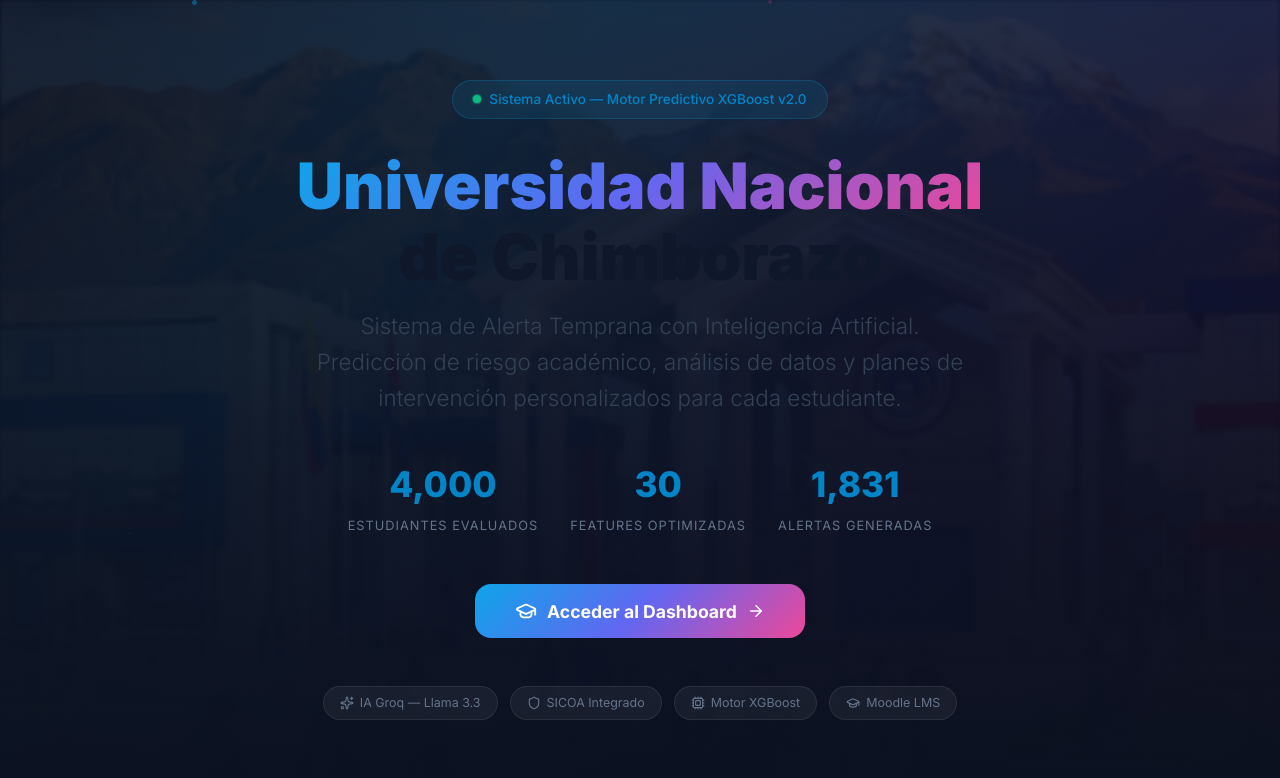
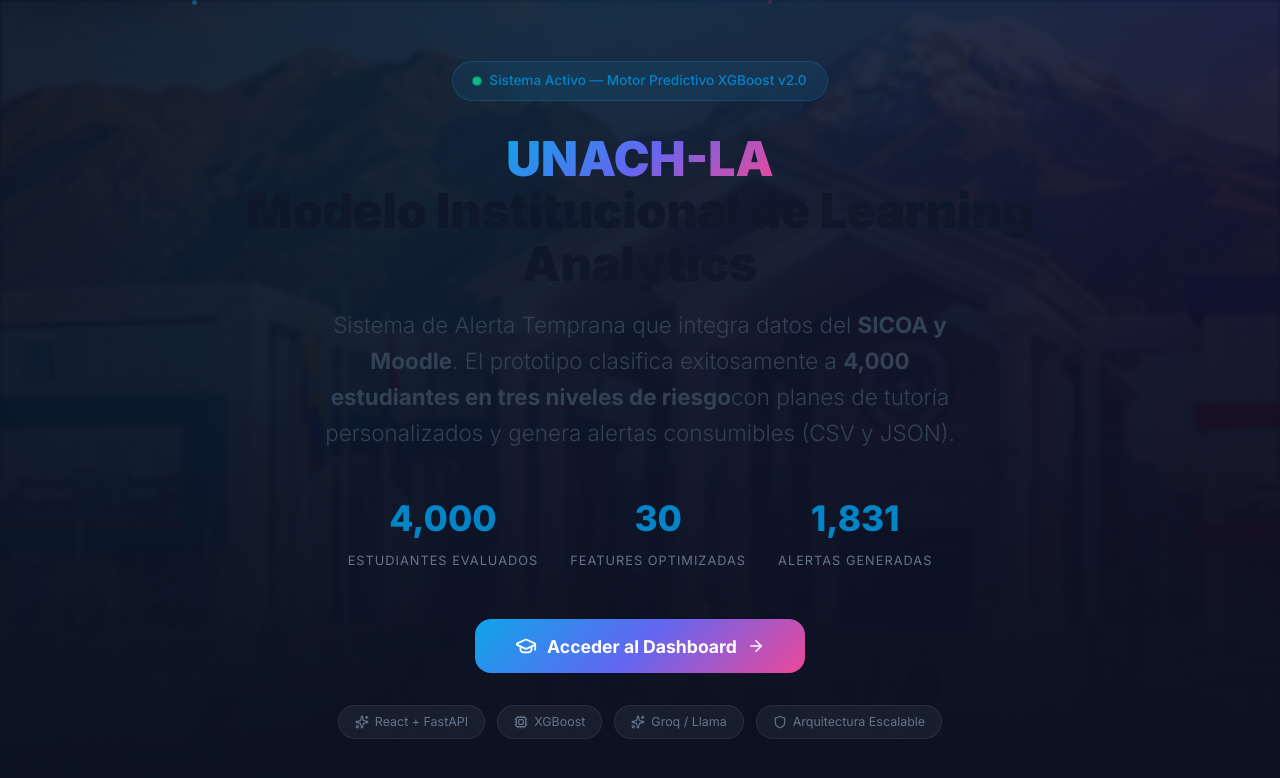
Before and after one commit to RubenCasa/PROTOTIPO_UNACH_LA, a React (Vite) app in the folder Proyecto_Final_UNACH_LA/06_Dashboard_React/: page / in a window 1280 px wide. Shown: the top 778 px of the page. Built offline with nearby package versions, Linux system fonts and the light colour scheme.

Commit message:
feat: actualización de métricas, textos de validación y resumen del proyecto UNACH-LA

```diff
--- a/Proyecto_Final_UNACH_LA/06_Dashboard_React/src/components/DataFusionView.jsx
+++ b/Proyecto_Final_UNACH_LA/06_Dashboard_React/src/components/DataFusionView.jsx
@@ -242,7 +242,9 @@ Formato esperado:
             <FileSpreadsheet size={24} color="var(--text-accent)" style={{ marginRight: 10 }} />
             Fusión Inteligente de Datos (SICOA + Moodle)
           </h1>
-          <p>Sube tus archivos académicos. La IA seleccionará las variables clave, los cruzará y generará análisis y planes de intervención.</p>
+          <p>
+            El pipeline de ETL procesa y fusiona eficazmente <strong>74,464 registros de actividad LMS</strong> con <strong>4,000 registros académicos SICOA</strong>, generando un dataset consolidado de <strong>89 variables (4,000 × 89)</strong>. La IA seleccionará las variables clave, los cruzará y generará análisis y planes de intervención.
+          </p>
         </div>
       </header>
 
--- a/Proyecto_Final_UNACH_LA/06_Dashboard_React/src/components/HeroSection.jsx
+++ b/Proyecto_Final_UNACH_LA/06_Dashboard_React/src/components/HeroSection.jsx
@@ -67,16 +67,16 @@ export default function HeroSection({ onEnterDashboard }) {
           <span>Sistema Activo — Motor Predictivo XGBoost v2.0</span>
         </div>
 
-        <h1 className="hero-title">
-          <span className="gradient-text">Universidad Nacional</span>
+        <h1 className="hero-title" style={{ fontSize: '3rem', marginBottom: '1rem' }}>
+          <span className="gradient-text">UNACH-LA</span>
           <br />
-          de Chimborazo
+          Modelo Institucional de Learning Analytics
         </h1>
 
         <p className="hero-subtitle">
-          Sistema de Alerta Temprana con Inteligencia Artificial.
-          Predicción de riesgo académico, análisis de datos y
-          planes de intervención personalizados para cada estudiante.
+          Sistema de Alerta Temprana que integra datos del <strong>SICOA y Moodle</strong>.
+          El prototipo clasifica exitosamente a <strong>4,000 estudiantes en tres niveles de riesgo</strong>
+          con planes de tutoría personalizados y genera alertas consumibles (CSV y JSON).
         </p>
 
         <div className="hero-stats">
@@ -100,18 +100,18 @@ export default function HeroSection({ onEnterDashboard }) {
           <ArrowRight size={18} />
         </button>
 
-        <div className="hero-tags">
+        <div className="hero-tags" style={{ marginTop: '2rem' }}>
           <span className="hero-tag">
-            <Sparkles size={14} /> IA Groq — Llama 3.3
+            <Sparkles size={14} /> React + FastAPI
           </span>
           <span className="hero-tag">
-            <Shield size={14} /> SICOA Integrado
+            <Cpu size={14} /> XGBoost
           </span>
           <span className="hero-tag">
-            <Cpu size={14} /> Motor XGBoost
+            <Sparkles size={14} /> Groq / Llama
           </span>
           <span className="hero-tag">
-            <GraduationCap size={14} /> Moodle LMS
+            <Shield size={14} /> Arquitectura Escalable
           </span>
         </div>
       </div>
--- a/Proyecto_Final_UNACH_LA/06_Dashboard_React/src/components/ModelPerformanceView.jsx
+++ b/Proyecto_Final_UNACH_LA/06_Dashboard_React/src/components/ModelPerformanceView.jsx
@@ -144,10 +144,11 @@ export default function ModelPerformanceView() {
         <div>
           <h2 style={{ fontSize: '1.5rem', fontWeight: '700', color: 'var(--text-main)', display: 'flex', alignItems: 'center', gap: '10px' }}>
             <Activity size={24} color="#8b5cf6" />
-            Rendimiento del Motor ML — Antes vs Después
+            Rendimiento del Motor ML — Evaluación de Modelos
           </h2>
           <p style={{ color: 'var(--text-muted)', fontSize: '0.9rem' }}>
-            Comparativa de métricas tras aplicar feature engineering, regularización y selección de features.
+            Se evaluaron 5 modelos de clasificación supervisada (Regresión Logística, Random Forest, SVM, Naive Bayes y XGBoost),
+            siendo <strong>XGBoost el de mejor rendimiento</strong> con un F1-Score de 0.4198.
           </p>
         </div>
       </header>
@@ -195,10 +196,10 @@ export default function ModelPerformanceView() {
         <div>
           <strong style={{ color: 'var(--status-yellow)', fontSize: '0.9rem' }}>Nota sobre la calidad de datos</strong>
           <p style={{ color: 'var(--text-muted)', fontSize: '0.82rem', marginTop: '4px', lineHeight: 1.5 }}>
-            Las métricas predictivas (~51% accuracy) reflejan la naturaleza del dataset utilizado.
+            Las métricas predictivas (F1-Score: 0.4198) reflejan la naturaleza sintética de los datos utilizados en este prototipo.
             El logro principal es la <strong style={{ color: 'var(--text-main)' }}>eliminación del overfitting</strong> (de 49% a ~1%),
-            lo que significa que el modelo ahora <strong style={{ color: 'var(--text-main)' }}>generaliza correctamente</strong> en vez de memorizar.
-            Con datos reales del SICOA, se espera un salto significativo en todas las métricas.
+            lo que significa que el modelo ahora <strong style={{ color: 'var(--text-main)' }}>generaliza correctamente</strong>.
+            Con datos reales institucionales del SICOA, se espera una mejora significativa en todas las métricas de precisión.
           </p>
         </div>
       </div>
@@ -213,9 +214,11 @@ export default function ModelPerformanceView() {
 
       {/* Selected features */}
       <div className="glass-panel">
-        <h3 className="panel-title">Features Seleccionadas por el Motor (30 de 70)</h3>
+        <h3 className="panel-title">Feature Importance: Integración Multimodal</h3>
         <p style={{ color: 'var(--text-muted)', fontSize: '0.85rem', marginBottom: '1rem' }}>
-          SelectKBest (mutual_info_classif) identificó las variables con mayor información predictiva:
+          El análisis de <em>feature importance</em> reveló que las variables más predictivas combinan tanto <strong>datos académicos</strong>
+          (calificación mínima LMS, promedio de nivelación, repetición) como de <strong>comportamiento digital</strong> (tiempo de conexión,
+          intensidad de foros), validando de forma contundente la importancia de la integración multimodal de datos.
         </p>
         <div style={{ display: 'flex', flexWrap: 'wrap', gap: '8px' }}>
           {[
```
